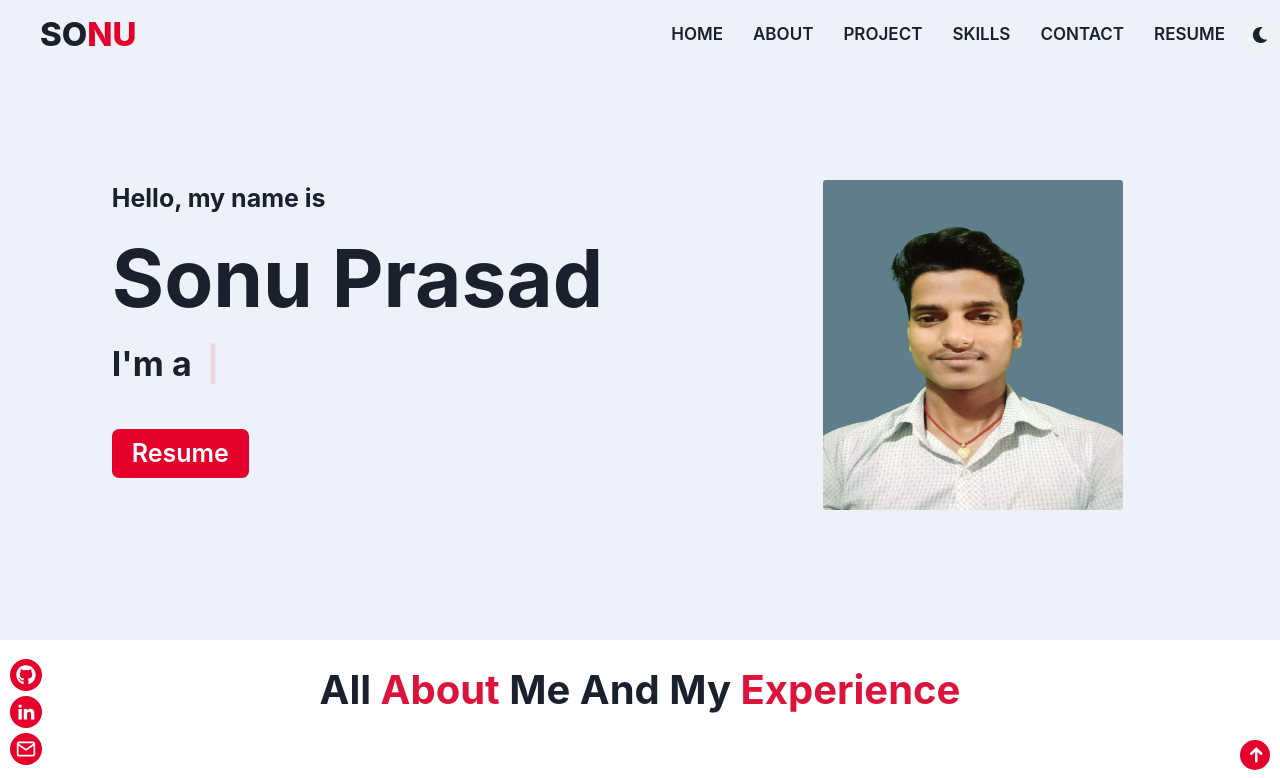
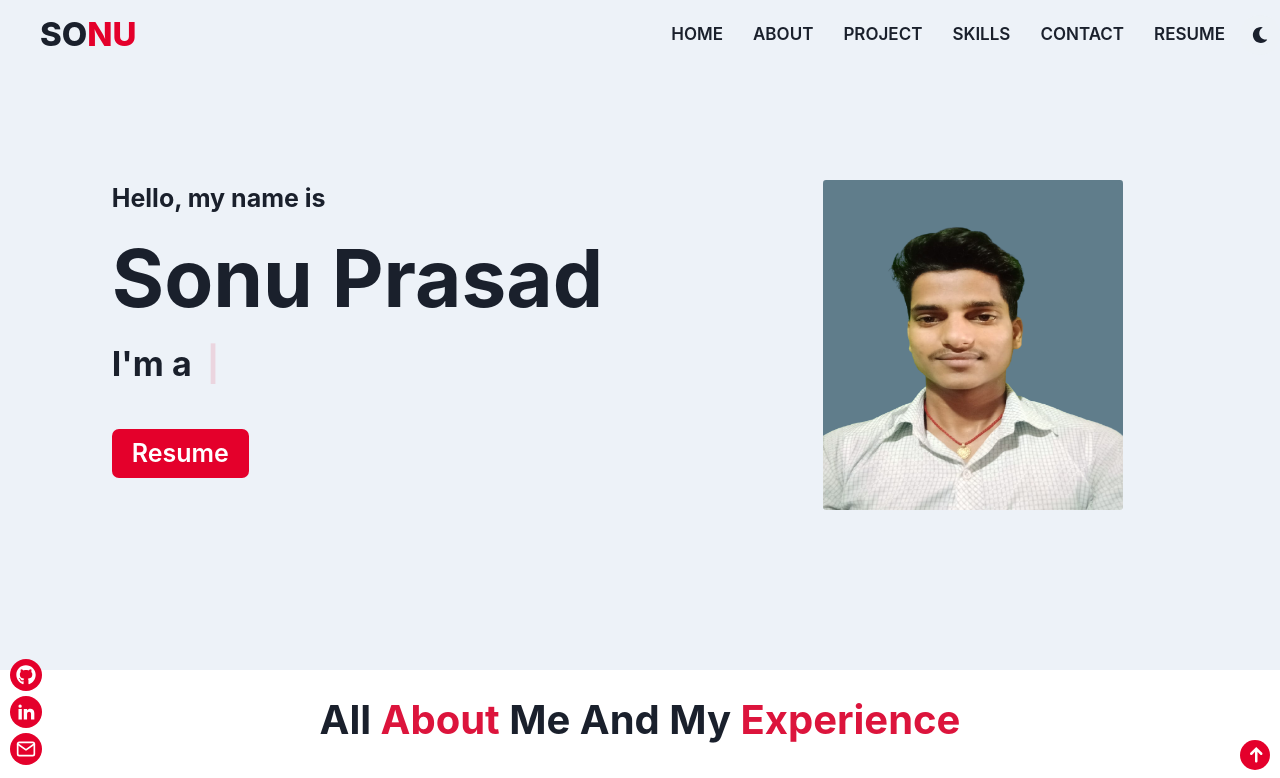
Before and after one commit to sonuprasad66/sonuprasad66.github.io, a React (Create React App) app: page / in a window 1280 px wide. Shown: the top 778 px of the page. Built offline with nearby package versions, Linux system fonts and the light colour scheme.

Commit message:
Sonu_Portfolio

```diff
--- a/src/Components/Home/Home.css
+++ b/src/Components/Home/Home.css
@@ -18,8 +18,7 @@ body {
   display: flex;
   justify-content: center;
   align-items: center;
-  padding: 130px 0;
-  /* border: 1px solid red; */
+  padding: 130px 0 160px 0;
 }
 
 .home_box_img {
@@ -208,7 +207,7 @@ html {
 
 /* =========================Responsive For mobile ========================================= */
 .home_Container_mobile {
-  padding: 120px 0px;
+  padding: 120px 0px 70px 0;
 }
 
 .home_Container_box_mobile {
```
